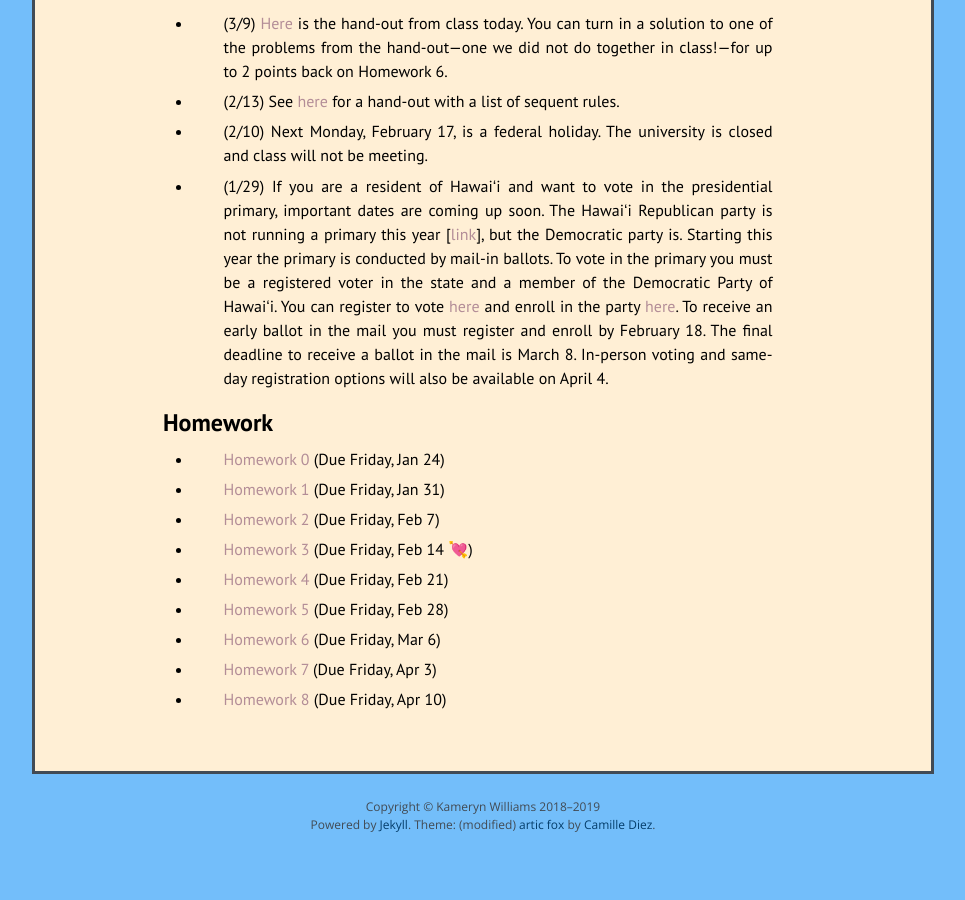
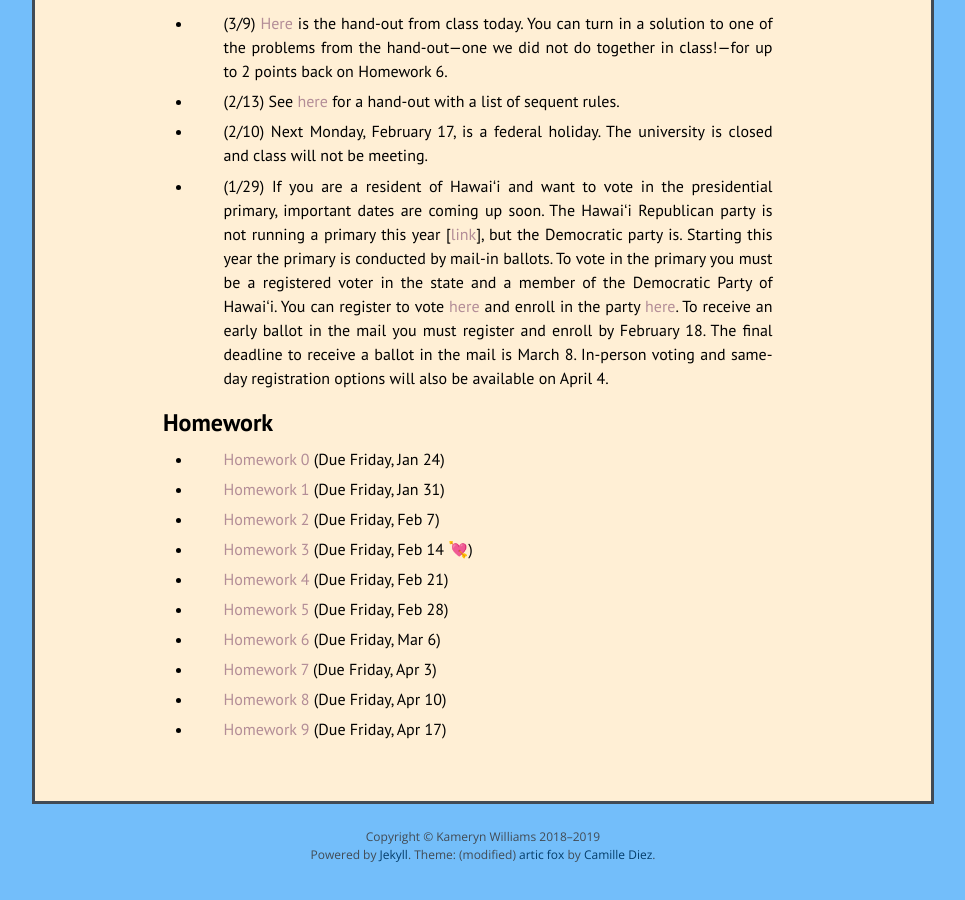
Before and after one commit to kamerynjw/kamerynjw.github.io, a Jekyll site: the page built from teaching/2020/math455.md, in a window 1280 px wide and 900 px high, scrolled down 637 px. Shown: the whole window, without its empty margins (157-1122 px from the left). Built offline with Jekyll 4.4.1, drawn with Linux system fonts in a browser that asks for light colours; nearby versions of some CDN libraries; before the commit the page ends 1507 px from its top, so only the background shows below that.

Commit message:
new homework

```diff
--- a/teaching/2020/math455.md
+++ b/teaching/2020/math455.md
@@ -60,3 +60,5 @@ Homework
 * [Homework 7]({{ page.url }}h7.pdf) (Due Friday, Apr 3)
 
 * [Homework 8]({{ page.url }}h8.pdf) (Due Friday, Apr 10)
+
+* [Homework 9]({{ page.url }}h9.pdf) (Due Friday, Apr 17)
```
Also changed, not shown: 1 other file.
